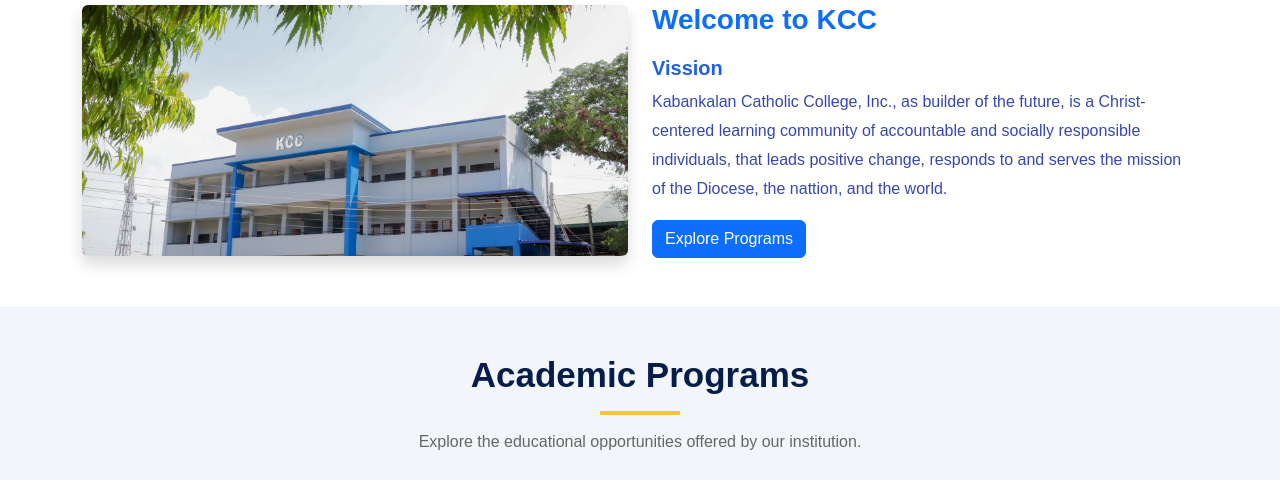
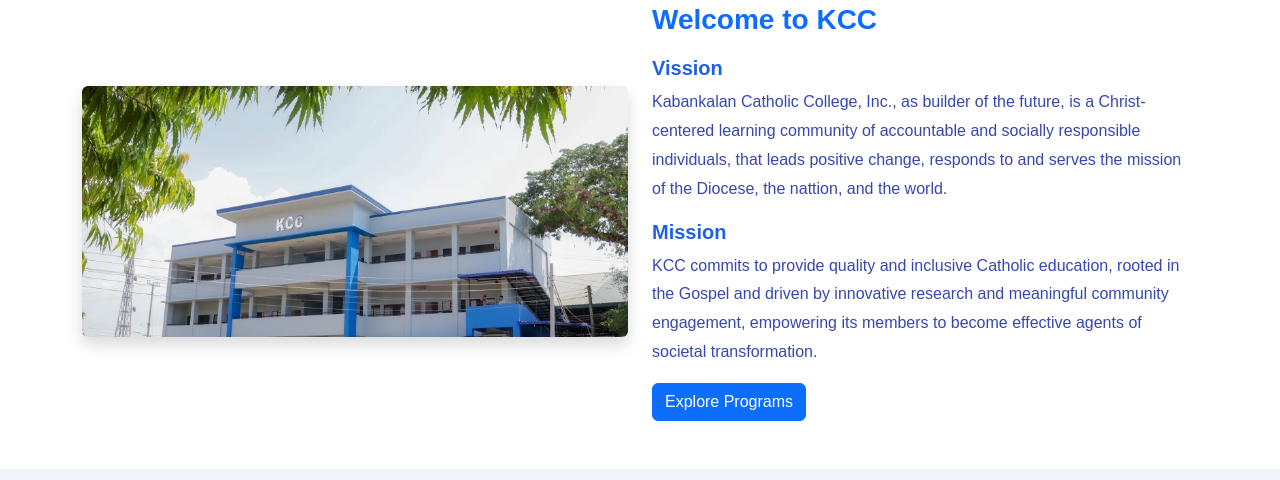
Before and after one commit to clarenceantoniega78-dev/KCC-LANDING-PAGE-ANTONIEGA, a plain HTML site: page index.html in a window 1280 px wide. Shown: the part 998-1478 px from the top of the page. Drawn offline with nearby package versions, Linux system fonts and the light colour scheme.

Commit message:
adding KCC Mission

```diff
--- a/index.html
+++ b/index.html
@@ -135,8 +135,13 @@
                         mission of the Diocese, the nattion, and the world.
                     </p>
 
+                    <h5>
+                        Mission
+                    </h5>
+
                     <p>
-
+                        KCC commits to provide quality and inclusive Catholic education, rooted in the Gospel and driven by innovative
+                        research and meaningful community engagement, empowering its members to become effective agents of societal transformation.
                     </p>
 
                     <a href="#programs" class="btn btn-primary">
```
